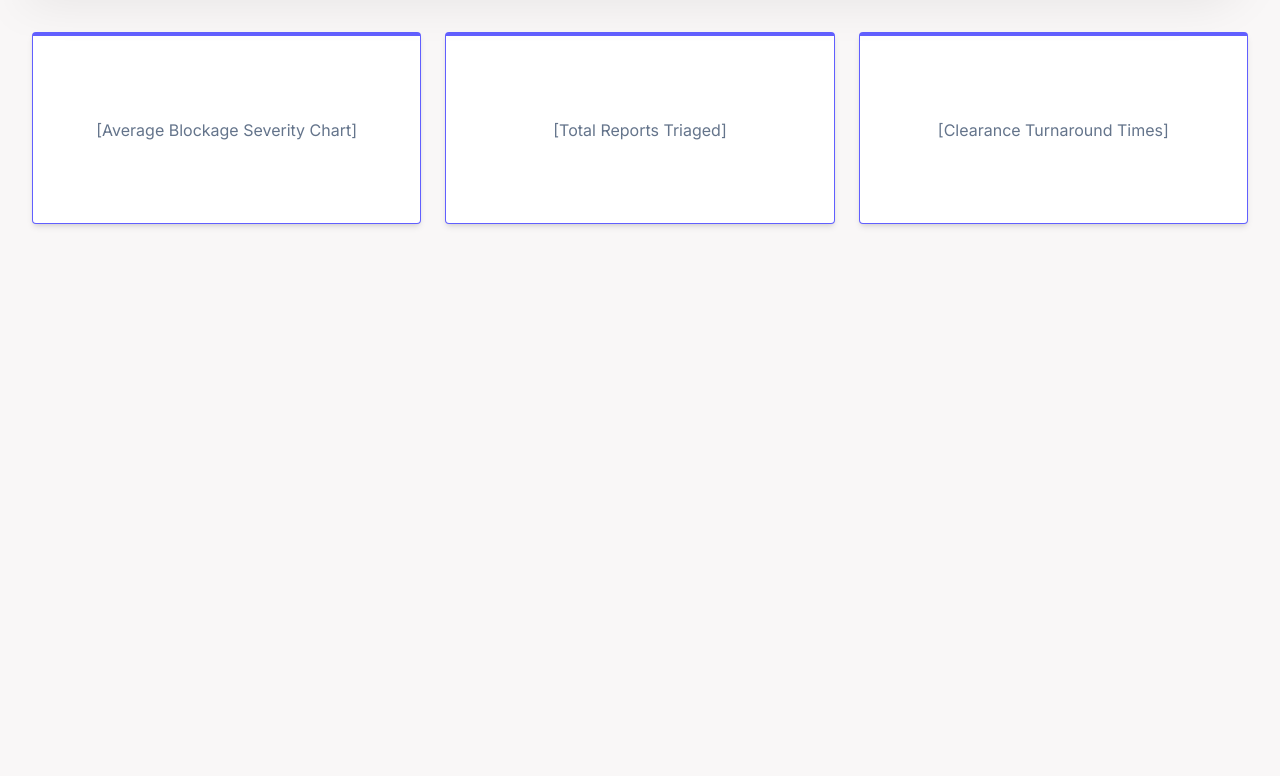
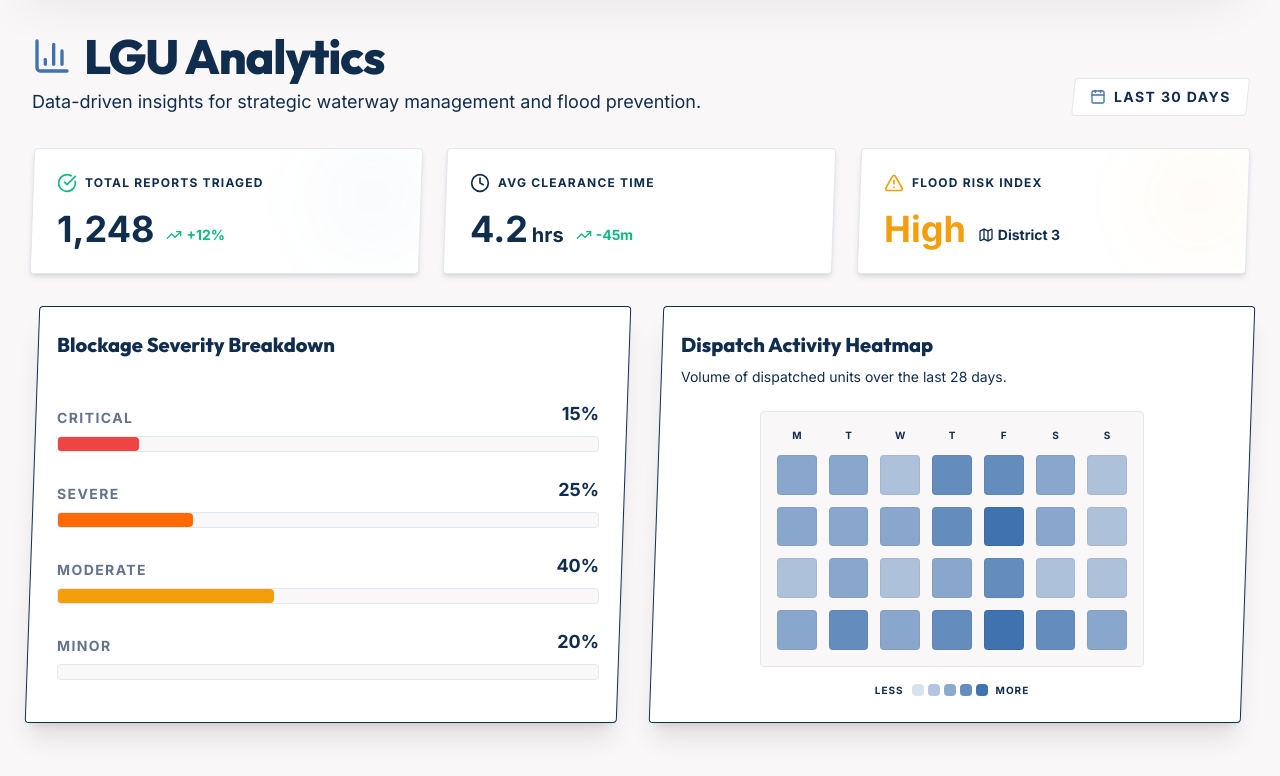
Before and after one commit to Goldenavs/esteRoute, a React (Vite) app in the folder frontend/: page /admin/analytics in a window 1280 px wide. Shown: the top 776 px of the page. Built offline with nearby package versions, Linux system fonts and the light colour scheme.

Commit message:
feat: analytics UI

```diff
--- a/frontend/src/pages/admin/LGUAnalyticsOverview.tsx
+++ b/frontend/src/pages/admin/LGUAnalyticsOverview.tsx
@@ -1,21 +1,177 @@
-
+import { BarChart3, TrendingUp, Clock, AlertTriangle, CheckCircle, Calendar, Map } from 'lucide-react';
+import { clsx } from 'clsx';
+import { twMerge } from 'tailwind-merge';
 
 export default function LGUAnalyticsOverview() {
+
+  // Dummy Data
+  const severityData = [
+    { level: 'Critical', percentage: 15, color: 'bg-semantic-urgent' },
+    { level: 'Severe', percentage: 25, color: 'bg-orange-500' },
+    { level: 'Moderate', percentage: 40, color: 'bg-semantic-warning' },
+    { level: 'Minor', percentage: 20, color: 'bg-semantic-info' },
+  ];
+
+  const weeklyActivity = [
+    45, 52, 38, 65, 80, 42, 30, // Week 1
+    50, 60, 45, 70, 85, 55, 40, // Week 2
+    40, 48, 35, 55, 65, 38, 25, // Week 3
+    60, 75, 50, 80, 95, 70, 55  // Week 4
+  ];
+
+  const getHeatmapColor = (value: number) => {
+    if (value > 80) return 'bg-brand-primary/100';
+    if (value > 60) return 'bg-brand-primary/80';
+    if (value > 40) return 'bg-brand-primary/60';
+    if (value > 20) return 'bg-brand-primary/40';
+    return 'bg-brand-primary/20';
+  };
+
   return (
-    <div className="w-full">
+    <div className="w-full h-full flex flex-col pb-10">
 
-      <div className="w-full">
-        <div className="grid grid-cols-3 gap-6">
-          <div className="bg-surface border border-border-subtle text-text-primary p-6 rounded shadow-md border-t-4 border-indigo-500 h-48 flex items-center justify-center text-text-secondary">
-            [Average Blockage Severity Chart]
-          </div>
-          <div className="bg-surface border border-border-subtle text-text-primary p-6 rounded shadow-md border-t-4 border-indigo-500 h-48 flex items-center justify-center text-text-secondary">
-            [Total Reports Triaged]
-          </div>
-          <div className="bg-surface border border-border-subtle text-text-primary p-6 rounded shadow-md border-t-4 border-indigo-500 h-48 flex items-center justify-center text-text-secondary">
-            [Clearance Turnaround Times]
+      {/* Header section */}
+      <div className="mb-8 flex flex-col md:flex-row md:items-end justify-between gap-4">
+        <div>
+          <h1 className="text-3xl md:text-5xl font-heading font-black tracking-tight text-text-primary mb-2 flex items-center gap-3">
+            <BarChart3 className="w-10 h-10 text-brand-primary" />
+            LGU Analytics
+          </h1>
+          <p className="text-text-muted text-sm md:text-lg">Data-driven insights for strategic waterway management and flood prevention.</p>
+        </div>
+
+        {/* Filter / Actions */}
+        <div className="flex items-center gap-4">
+          <div className="bg-surface border border-border-subtle px-4 py-2 flex items-center gap-2 rounded-sm -skew-x-[6deg] cursor-pointer hover:border-brand-primary transition-colors">
+            <Calendar className="w-4 h-4 text-brand-primary skew-x-[6deg]" />
+            <span className="skew-x-[6deg] text-sm font-bold uppercase tracking-widest">Last 30 Days</span>
           </div>
         </div>
+      </div>
+
+      {/* Top Metrics Cards */}
+      <div className="grid grid-cols-1 md:grid-cols-3 gap-6 mb-8">
+        <div className="bg-surface border border-border-subtle p-6 rounded-sm shadow-md relative overflow-hidden -skew-x-[2deg] group">
+          <div className="absolute top-0 right-0 w-24 h-24 bg-brand-primary/5 rounded-full blur-2xl group-hover:bg-brand-primary/10 transition-colors"></div>
+          <div className="skew-x-[2deg]">
+            <div className="flex items-center gap-2 text-text-muted mb-4">
+              <CheckCircle className="w-5 h-5 text-semantic-success" />
+              <span className="text-xs font-bold uppercase tracking-widest">Total Reports Triaged</span>
+            </div>
+            <div className="flex items-end gap-3">
+              <span className="text-4xl font-black text-text-primary">1,248</span>
+              <span className="text-sm font-bold text-semantic-success flex items-center mb-1">
+                <TrendingUp className="w-4 h-4 mr-1" /> +12%
+              </span>
+            </div>
+          </div>
+        </div>
+
+        <div className="bg-surface border border-border-subtle p-6 rounded-sm shadow-md relative overflow-hidden -skew-x-[2deg] group">
+          <div className="absolute top-0 right-0 w-24 h-24 bg-brand-secondary/5 rounded-full blur-2xl group-hover:bg-brand-secondary/10 transition-colors"></div>
+          <div className="skew-x-[2deg]">
+            <div className="flex items-center gap-2 text-text-muted mb-4">
+              <Clock className="w-5 h-5 text-brand-secondary" />
+              <span className="text-xs font-bold uppercase tracking-widest">Avg Clearance Time</span>
+            </div>
+            <div className="flex items-end gap-3">
+              <span className="text-4xl font-black text-text-primary">4.2<span className="text-xl text-text-muted ml-1">hrs</span></span>
+              <span className="text-sm font-bold text-semantic-success flex items-center mb-1">
+                <TrendingUp className="w-4 h-4 mr-1" /> -45m
+              </span>
+            </div>
+          </div>
+        </div>
+
+        <div className="bg-surface border border-border-subtle p-6 rounded-sm shadow-md relative overflow-hidden -skew-x-[2deg] group">
+          <div className="absolute top-0 right-0 w-24 h-24 bg-semantic-warning/5 rounded-full blur-2xl group-hover:bg-semantic-warning/10 transition-colors"></div>
+          <div className="skew-x-[2deg]">
+            <div className="flex items-center gap-2 text-text-muted mb-4">
+              <AlertTriangle className="w-5 h-5 text-semantic-warning" />
+              <span className="text-xs font-bold uppercase tracking-widest">Flood Risk Index</span>
+            </div>
+            <div className="flex items-end gap-3">
+              <span className="text-4xl font-black text-semantic-warning">High</span>
+              <span className="text-sm font-bold text-text-muted mb-1 flex items-center gap-1">
+                <Map className="w-4 h-4" /> District 3
+              </span>
+            </div>
+          </div>
+        </div>
+      </div>
+
+      {/* Main Charts Area */}
+      <div className="grid grid-cols-1 lg:grid-cols-2 gap-6 lg:gap-8 flex-1">
+
+        {/* Severity Breakdown */}
+        <div className="bg-surface border border-border-strong rounded-sm p-6 shadow-xl flex flex-col h-full -skew-x-[2deg]">
+          <div className="skew-x-[2deg] h-full flex flex-col">
+            <h2 className="font-heading font-black text-xl mb-6">Blockage Severity Breakdown</h2>
+
+            <div className="flex-1 flex flex-col justify-center space-y-6">
+              {severityData.map((item) => (
+                <div key={item.level} className="w-full">
+                  <div className="flex justify-between items-end mb-2">
+                    <span className="text-sm font-bold uppercase tracking-widest text-text-secondary">{item.level}</span>
+                    <span className="text-lg font-black">{item.percentage}%</span>
+                  </div>
+                  {/* CSS Bar Chart */}
+                  <div className="w-full h-4 bg-app-bg rounded-sm overflow-hidden border border-border-subtle">
+                    <div
+                      className={`h-full ${item.color} transition-all duration-1000 ease-out rounded-r-sm`}
+                      style={{ width: `${item.percentage}%` }}
+                    />
+                  </div>
+                </div>
+              ))}
+            </div>
+          </div>
+        </div>
+
+        {/* Dispatch Heatmap */}
+        <div className="bg-surface border border-border-strong rounded-sm p-6 shadow-xl flex flex-col h-full -skew-x-[2deg]">
+          <div className="skew-x-[2deg] h-full flex flex-col">
+            <h2 className="font-heading font-black text-xl mb-2">Dispatch Activity Heatmap</h2>
+            <p className="text-text-muted text-sm mb-6">Volume of dispatched units over the last 28 days.</p>
+
+            <div className="flex-1 flex flex-col items-center justify-center">
+              {/* CSS Heatmap Grid */}
+              <div className="grid grid-cols-7 gap-2 md:gap-3 p-4 bg-app-bg border border-border-subtle rounded-sm w-full max-w-sm">
+
+                {/* Days Header */}
+                {['M', 'T', 'W', 'T', 'F', 'S', 'S'].map((day, i) => (
+                  <div key={i} className="text-center text-[10px] font-bold text-text-muted">{day}</div>
+                ))}
+
+                {/* Heatmap Cells */}
+                {weeklyActivity.map((val, i) => (
+                  <div
+                    key={i}
+                    className={`aspect-square rounded-sm ${getHeatmapColor(val)} hover:scale-110 transition-transform cursor-crosshair border border-black/5 dark:border-white/5 relative group`}
+                  >
+                    {/* Tooltip */}
+                    <div className="absolute -top-8 left-1/2 -translate-x-1/2 bg-surface text-text-primary text-[10px] font-bold px-2 py-1 rounded shadow-lg border border-border-strong opacity-0 group-hover:opacity-100 pointer-events-none transition-opacity whitespace-nowrap z-10">
+                      {val} reports
+                    </div>
+                  </div>
+                ))}
+              </div>
+
+              <div className="flex items-center gap-2 mt-4 text-[10px] font-bold uppercase tracking-widest text-text-muted">
+                <span>Less</span>
+                <div className="flex gap-1">
+                  <div className="w-3 h-3 rounded-sm bg-brand-primary/20"></div>
+                  <div className="w-3 h-3 rounded-sm bg-brand-primary/40"></div>
+                  <div className="w-3 h-3 rounded-sm bg-brand-primary/60"></div>
+                  <div className="w-3 h-3 rounded-sm bg-brand-primary/80"></div>
+                  <div className="w-3 h-3 rounded-sm bg-brand-primary/100"></div>
+                </div>
+                <span>More</span>
+              </div>
+            </div>
+          </div>
+        </div>
+
       </div>
     </div>
   )
```
